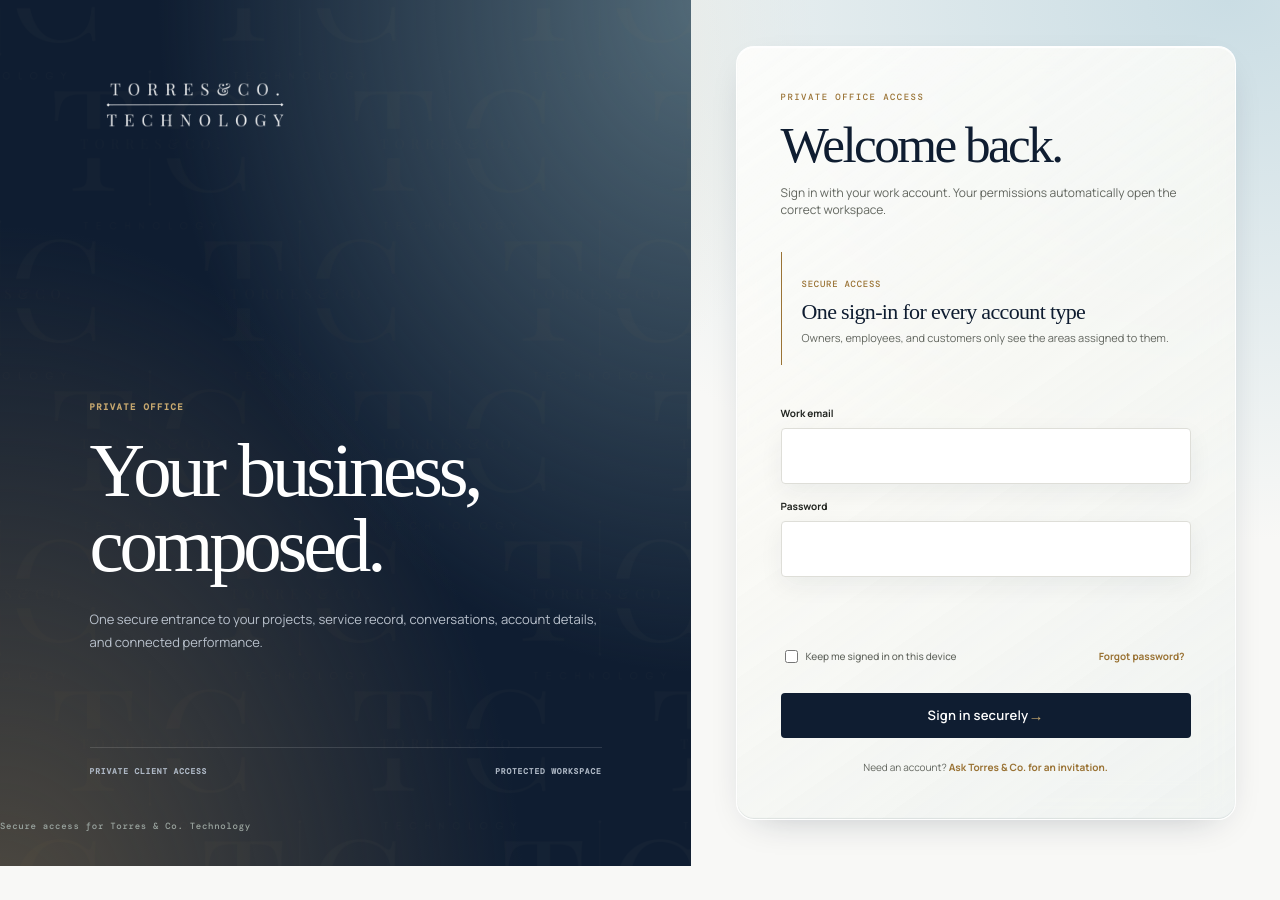
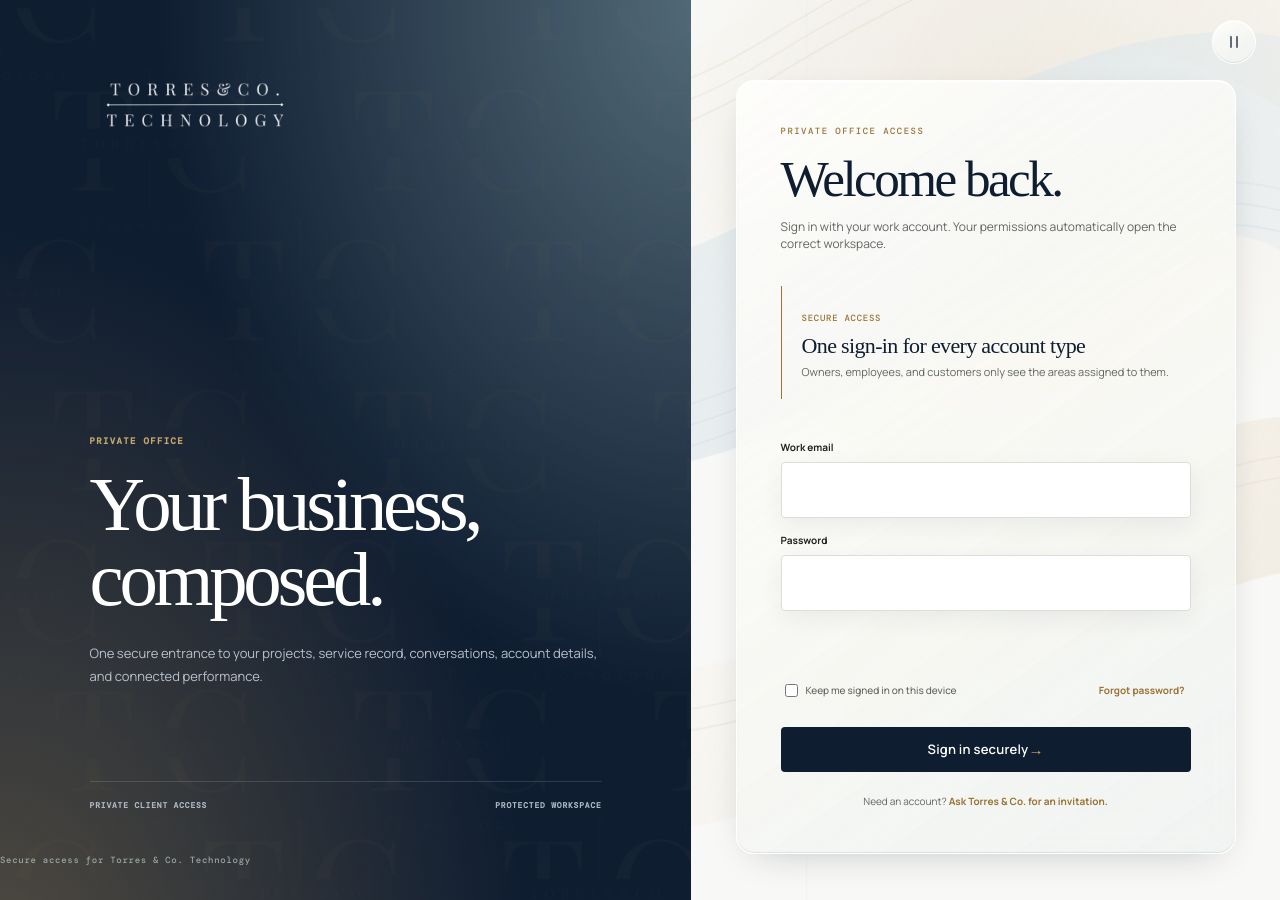
Before and after one commit to JosephTrrzz/torres-command-center, a Next.js app: page /login in a window 1280 px wide. Before the commit the page ends 866 px from the top, so only its background shows below. Built offline with nearby package versions, Linux system fonts and the light colour scheme; no server answers.

Commit message:
Match sign-in waves and clean up glass control spacing

```diff
--- a/app/login/page.tsx
+++ b/app/login/page.tsx
@@ -1,5 +1,6 @@
 "use client";
 
+import { useWaveMotion, WaveMotionControl } from "../../components/wave-motion";
 import Link from "next/link";
 import Image from "next/image";
 import { useEffect, useState } from "react";
@@ -10,6 +11,7 @@ import { BrandedAppLoader, prepareSignatureEntryHandoff } from "../../components
 import { TurnstileChallenge } from "../../components/turnstile";
 
 export default function LoginPage() {
+  const { motionPaused, animationPaused, toggleBackgroundMotion } = useWaveMotion();
   const [notice, setNotice] = useState(false);
   const [message, setMessage] = useState("");
   const [email, setEmail] = useState("");
@@ -92,7 +94,9 @@ export default function LoginPage() {
   if (busy) return <BrandedAppLoader animate label={inviteSession ? "Activating your private workspace" : "Verifying secure access"} />;
 
   return (
-    <main className="login-page">
+    <main className="login-page" data-wave-paused={animationPaused}>
+      <div className="workspace-waves" aria-hidden="true" />
+      <div className="login-wave-control"><WaveMotionControl paused={motionPaused} onToggle={toggleBackgroundMotion} /></div>
       <div className="login-private-office-layout">
       <section className="login-private-office-intro" aria-label="Torres Private Office">
         <div className="login-brand"><Image src="/brand/torres-co-wordmark.png" alt="Torres & Co. Technology" width={270} height={106} priority className="login-wordmark" /></div>
--- a/app/workspace-glass.css
+++ b/app/workspace-glass.css
@@ -20,7 +20,7 @@
     transform-origin: 50% 35%;
     animation: workspace-wave-flow 8s ease-in-out infinite alternate;
   }
-  .app-shell[data-wave-paused=true] .workspace-waves { animation-play-state: paused; }
+  [data-wave-paused=true] > .workspace-waves { animation-play-state: paused; }
   @keyframes workspace-wave-flow {
     0% { transform: translate3d(-2%, -2%, 0) scale(1.02, 1.04) rotate(-1deg); }
     50% { transform: translate3d(1%, 1%, 0) scale(1.06, .98) rotate(.5deg); }
@@ -33,8 +33,9 @@
     border: 1px solid var(--glass-edge);
     border-radius: 24px;
   }
-  .app-shell[data-shell-variant] .top-actions { gap: 10px; }
-  .app-shell[data-shell-variant] :is(.round-button, .top-avatar, .wave-motion-control) {
+  .app-shell[data-shell-variant] .top-actions { gap: 16px; background: transparent; box-shadow: none; }
+  .app-shell[data-shell-variant] :is(.round-button, .top-avatar, .wave-motion-control),
+  .login-page .wave-motion-control {
     display: grid;
     place-items: center;
     width: 44px;
@@ -48,6 +49,31 @@
     transition: background-color 150ms ease, border-color 150ms ease;
     transform: none;
   }
+  .login-page {
+    position: relative;
+    isolation: isolate;
+    background: var(--color-brand-ivory);
+    --workspace-control-edge: var(--glass-edge);
+    --workspace-control-fill: var(--glass-fill);
+    --workspace-control-radius: 999px;
+    --workspace-control-shadow: var(--glass-rim);
+  }
+  .login-page .login-private-office-layout { background: transparent; }
+  .login-wave-control { position: absolute; z-index: 2; top: 20px; right: 24px; }
+  .login-page .login-private-office-layout > .login-card { margin-top: 80px; }
+  .login-page .wave-motion-control:focus-visible { outline: 2px solid var(--color-focus); outline-offset: 3px; }
+  /* Clear space between rounded surfaces; never expose the old divider-colored grid. */
+  .app-shell[data-shell-variant] .report-grid {
+    gap: 20px;
+    background: transparent;
+    border: 0;
+    box-shadow: none;
+  }
+  .app-shell[data-shell-variant] .report-card {
+    border: 1px solid var(--glass-edge);
+    box-shadow: var(--glass-rim);
+  }
+  .app-shell[data-shell-variant] .report-card.selected { border-color: var(--color-brand-brass); }
   .app-shell[data-shell-variant] .notification-bell { color: var(--color-brand-navy); }
   /* Supersede the legacy dark bell skin without changing its accessible control. */
   .app-shell[data-shell-variant] .notification-trigger {
@@ -118,7 +144,12 @@
       --workspace-control-edge: rgb(255 255 255 / .94);
     }
   }
+  @media (max-width: 980px) {
+    .login-page .login-private-office-intro { padding-top: 132px; }
+  }
   @media (max-width: 680px) {
+    .login-wave-control { top: 14px; right: 16px; }
+    .login-page .login-private-office-layout > .login-card { margin-top: 20px; }
     .app-shell[data-shell-variant] .topbar { margin: 10px 12px 0; padding-inline: 14px; height: 60px; border-radius: 22px; }
     .app-shell[data-shell-variant] .breadcrumb { min-width: 0; overflow: hidden; text-overflow: ellipsis; white-space: nowrap; }
     .app-shell[data-shell-variant] .top-actions { flex: 0 0 auto; }
--- /dev/null
+++ b/components/wave-motion.tsx
@@ -0,0 +1,31 @@
+"use client";
+
+import { useEffect, useState } from "react";
+
+export function useWaveMotion() {
+  const [motionPaused, setMotionPaused] = useState(true);
+  const [pageVisible, setPageVisible] = useState(true);
+  useEffect(() => {
+    try { setMotionPaused(localStorage.getItem("torres-wave-motion-paused") === "true"); }
+    catch { setMotionPaused(false); }
+    const updateVisibility = () => setPageVisible(!document.hidden);
+    updateVisibility();
+    document.addEventListener("visibilitychange", updateVisibility);
+    return () => document.removeEventListener("visibilitychange", updateVisibility);
+  }, []);
+  function toggleBackgroundMotion() {
+    const paused = !motionPaused;
+    setMotionPaused(paused);
+    try { localStorage.setItem("torres-wave-motion-paused", String(paused)); } catch { /* Still works for this visit. */ }
+  }
+  return { motionPaused, animationPaused: motionPaused || !pageVisible, toggleBackgroundMotion };
+}
+
+export function WaveMotionControl({ paused, onToggle }: { paused: boolean; onToggle: () => void }) {
+  const label = paused ? "Resume background motion" : "Pause background motion";
+  return <button type="button" className="wave-motion-control" onClick={onToggle} aria-label={label} title={label} aria-pressed={paused}>
+    <svg width="18" height="18" viewBox="0 0 24 24" fill="none" stroke="currentColor" strokeWidth="1.7" strokeLinecap="round" strokeLinejoin="round" aria-hidden="true">
+      {paused ? <path d="m8 5 11 7-11 7Z" /> : <><path d="M8 5v14" /><path d="M16 5v14" /></>}
+    </svg>
+  </button>;
+}
```
Also changed, not shown: components/shell.tsx (+4 -17 lines), 1 other file (tests, documents, lock files or other folders).
